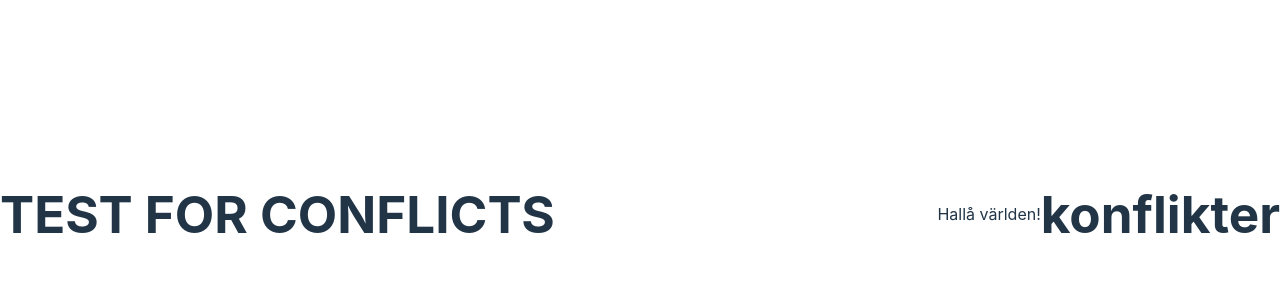
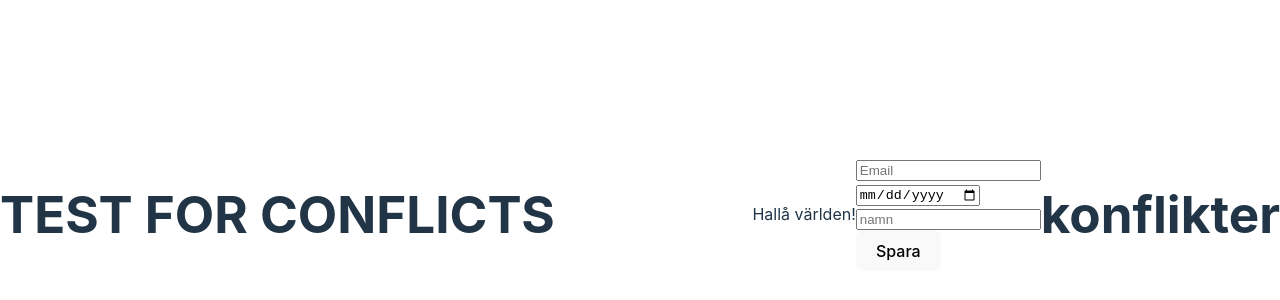
Before and after one commit to Kamechan98/git-test-, a website built with Vite: page index.html in a window 1280 px wide. Shown: the part 186-486 px from the top of the page. Built offline with nearby package versions, Linux system fonts and the light colour scheme.

Commit message:
Adding form Matte

```diff
--- a/index.html
+++ b/index.html
@@ -11,6 +11,14 @@
     <div id="app"></div>
     <script type="module" src="/src/main.ts"></script>
     <p>Hallå världen!</p>
+    <div>
+      <form action="">
+        <input type="email" placeholder="Email"><br>
+        <input type="date" placeholder="Datum"><br>
+        <input type="text" placeholder="namn"><br>
+        <button type="submit">Spara</button>
+      </form>
+    </div>
   </body>
 
 <main>
```
